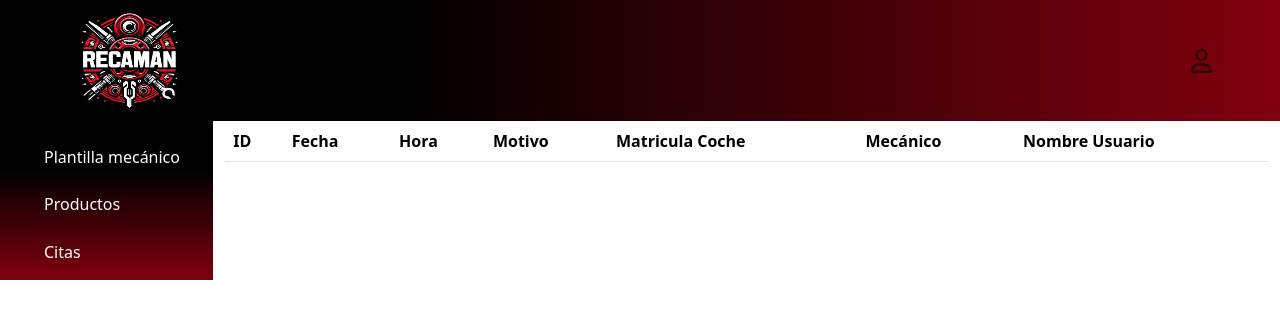
After one commit to davidmato/RecaMan, a Django app: template templates/listado_citas.html in a window 1280 px wide. The commit adds this page. Shown: the top 319 px of the page. Run offline with Django 4.2, Linux system fonts and the light colour scheme; the template is opened without the code that fills it, so the values that code supplies are empty; some libraries are stand-ins or nearby versions.

Commit message:
SE AÑADE CITAS COPIADO DE MARIO

```diff
--- a/RecaMan/settings.py
+++ b/RecaMan/settings.py
@@ -130,4 +130,4 @@ STATICFILES_DIRS = [
 
 DEFAULT_AUTO_FIELD = 'django.db.models.BigAutoField'
 
-AUTH_USER_MODEL = 'RecaManApp.Usuario'
+AUTH_USER_MODEL = 'RecaManApp.Usuarios'
--- a/RecaManApp/url.py
+++ b/RecaManApp/url.py
@@ -12,4 +12,5 @@ urlpatterns = [
     path('registrar', registrar_user, name="register"),
     path('jefe/anyadirUserMecanic/<int:id>', register_mecanic_user, name="registermecanic"),
     path('login', do_login, name="login"),
+    path('jefe/citas/', mostrar_citas, name='citas_jefe'),
 ]
--- a/RecaManApp/views.py
+++ b/RecaManApp/views.py
@@ -138,3 +138,8 @@ def do_login(request):
 
 
     return render(request, 'login.html')
+
+
+def mostrar_citas(request):
+    list_citas = Citas.objects.all()
+    return render(request, 'listado_citas.html', {'citas': list_citas})
--- /dev/null
+++ b/templates/listado_citas.html
@@ -0,0 +1,61 @@
+{% load static %}
+<!DOCTYPE html>
+<html lang="en">
+<head>
+    <meta charset="UTF-8">
+    <meta name="viewport" content="width=device-width, initial-scale=1.0">
+    <title>Citas_jefe</title>
+    <link href="https://cdn.jsdelivr.net/npm/bootstrap@5.3.2/dist/css/bootstrap.min.css" rel="stylesheet" integrity="sha384-T3c6CoIi6uLrA9TneNEoa7RxnatzjcDSCmG1MXxSR1GAsXEV/Dwwykc2MPK8M2HN" crossorigin="anonymous">
+    <script src="https://cdn.jsdelivr.net/npm/bootstrap@5.3.2/dist/js/bootstrap.bundle.min.js" integrity="sha384-C6RzsynM9kWDrMNeT87bh95OGNyZPhcTNXj1NW7RuBCsyN/o0jlpcV8Qyq46cDfL" crossorigin="anonymous"></script>
+    <script src="https://kit.fontawesome.com/e3fd01f854.js" crossorigin="anonymous"></script>
+
+</head>
+<body>
+    {% include "header.html" %}
+
+  <div class="container-fluid">
+    <div class="row">
+      <!-- Barra lateral -->
+      <div class="col-2" style="background: linear-gradient(180deg, rgba(0,0,0,1) 31%, rgba(129,0,15,1) 100%)">
+        <!-- Contenido de la barra lateral -->
+        <ul>
+          <li class="lateral_list"><a href="">Plantilla mecánico</a></li>
+          <li class="lateral_list"><a href="">Productos</a></li>
+          <li class="lateral_list"><a href="{% url 'citas_jefe' %}">Citas</a></li>
+        </ul>
+
+      </div>
+        <div class="col-10">
+            {% csrf_token %}
+        <table class="table">
+            <thead>
+                <tr>
+                    <th scope="col">ID</th>
+                        <th scope="col">Fecha</th>
+                        <th scope="col">Hora</th>
+                        <th scope="col">Motivo</th>
+                        <th scope="col">Matricula Coche</th>
+                        <th scope="col">Mecánico</th>
+                        <th scope="col">Nombre Usuario</th>
+                    </tr>
+            </thead>
+            <tbody>
+                {% for c in citas %}
+                <tr>
+                    <th scope="row">{{ c.id }}</th>
+                    <td>{{ c.fecha }}</td>
+                    <td>{{ c.hora }}</td>
+                    <td>{{ c.motivo }}</td>
+                    <td>{{ c.cocheCliente.matricula }}</td>
+                    <td>{{ c.mecanico.nombre }}</td>
+                    <td>{{ c.usuario.nombreUsuario }}</td>
+                    <td><button><img src="{% static 'lapiz-icons8.png' %}"></button></td>
+                </tr>
+                {% endfor %}
+            </tbody>
+        </table>
+        </div>
+    </div>
+  </div>
+</body>
+</html>
--- a/templates/newMecanic.html
+++ b/templates/newMecanic.html
@@ -20,7 +20,7 @@
         <ul>
           <li class="lateral_list"><a href="{% url 'plantillaMecanico' %}">Plantilla mecánico</a></li>
           <li class="lateral_list"><a href="">Productos</a></li>
-          <li class="lateral_list"><a href="">Citas</a></li>
+          <li class="lateral_list"><a href="{% url 'citas_jefe' %}">Citas</a></li>
         </ul>
 
       </div>
```
